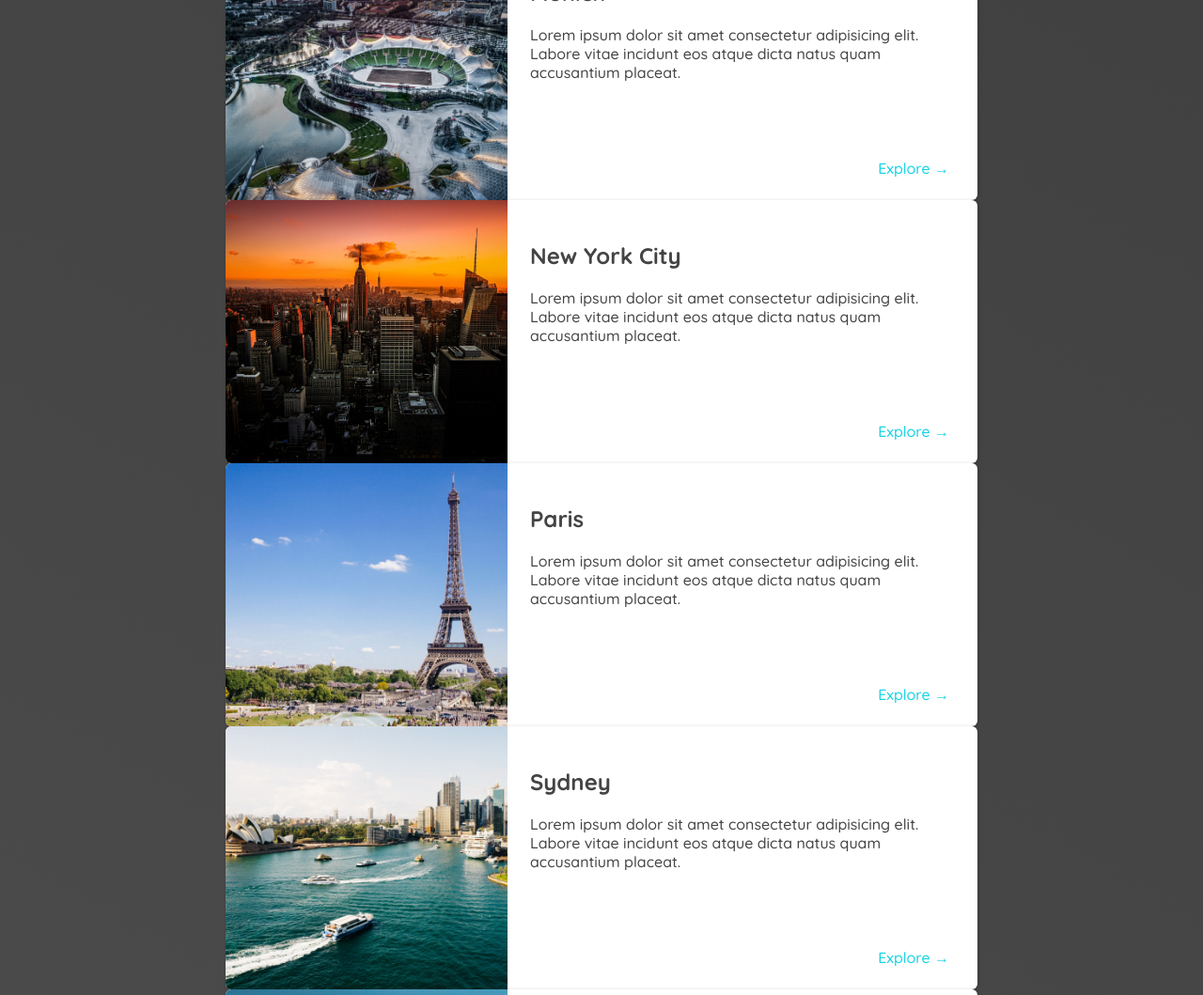
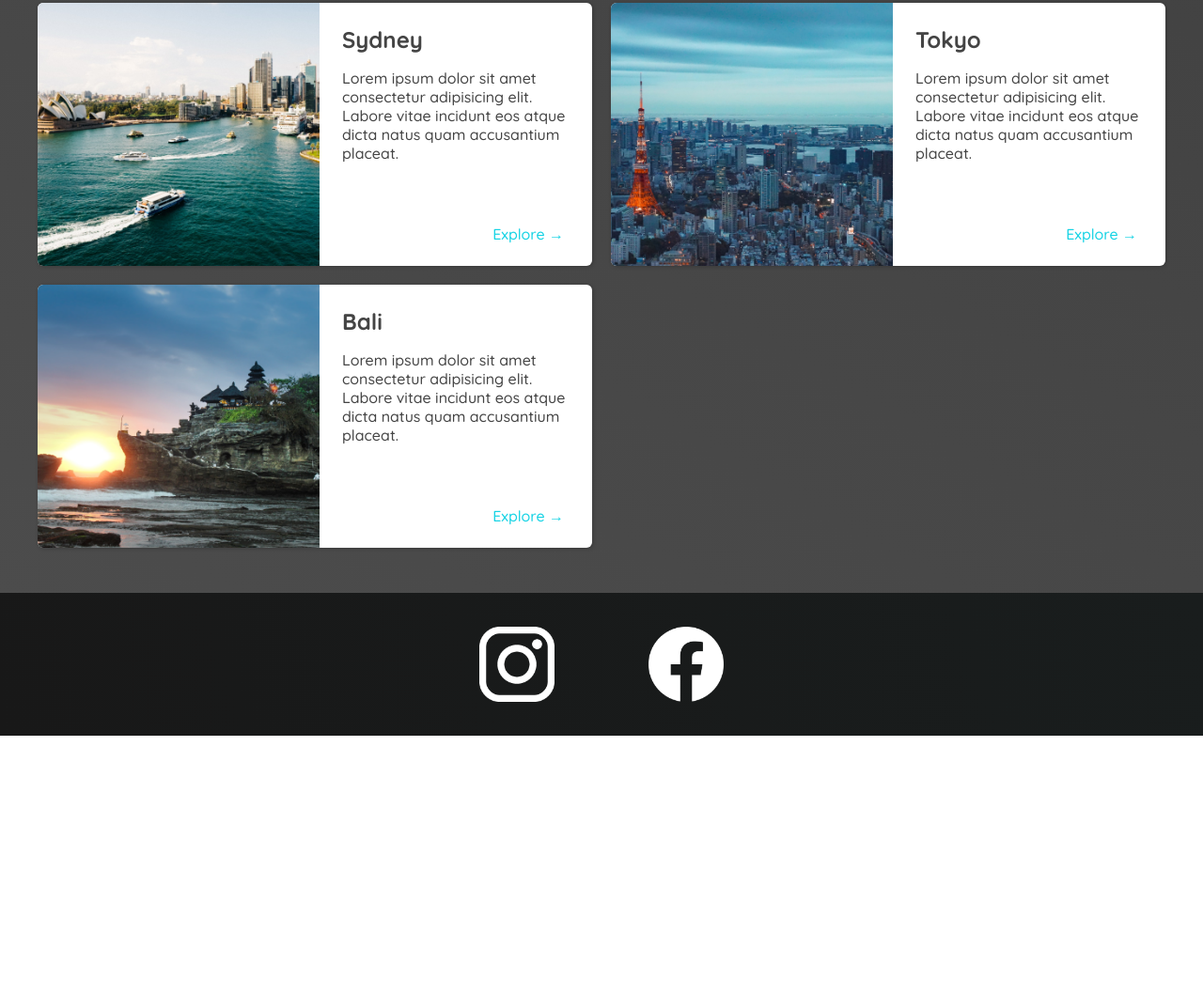
Before and after one commit to MBWebDevelopers/100-days-of-code, a plain HTML site: page places.html in a window 1280 px wide. Shown: the part 1296-2355 px from the top of the page at 94% size. After the commit the page ends 2079 px from the top, so only its background shows below. Drawn offline with Linux system fonts and the light colour scheme.

Commit message:
finished styling the places page and updated the nav

```diff
--- a/places.html
+++ b/places.html
@@ -185,6 +185,21 @@
           </div>
         </li>
       </ul>
-    </footer>
+      </main>
+      <footer>
+        <ul>
+          <li>
+            <a href="https://www.instagram.com"
+              ><img src="./images/icons/insta.png" alt="instergram logo"
+            /></a>
+          </li>
+          <li>
+            <a href="https://www.facebook.com"
+              ><img src="./images/icons/facebook.png" alt="facebook logo"
+            /></a>
+          </li>
+        </ul>
+
+      </footer>
   </body>
 </html>
--- a/styles/places.css
+++ b/styles/places.css
@@ -1,14 +1,29 @@
 /** @format */
-header {
-  position: static;
-}
+
 body {
   background: linear-gradient(30deg, rgb(77, 77, 77), rgb(58, 58, 58));
   color: rgb(68, 68, 68);
 }
+#page-logo a {
+  color: rgb(183, 230, 235);
+}
+header {
+  position: static;
+}
+header a {
+  color: rgb(183, 230, 235);
+}
+header nav a:hover {
+  background-color: rgb(183, 230, 235);
+  color: rgb(59, 59, 59);
+}
+
 main ul {
-  width: 800px;
-  margin: 0 auto;
+  width: 1200px;
+  margin: 0 auto 48px auto;
+  display: grid;
+  grid-template-columns: 1fr 1fr;
+  gap: 20px 20px;
 }
 main li {
   display: flex;
@@ -17,6 +32,10 @@ main li {
   border-radius: 6px;
   overflow: hidden;
 }
+main li:nth-of-type(3) {
+  grid-column: 1 / span 2;
+}
+
 main li img {
   width: 300px;
   height: 280px;
@@ -27,6 +46,9 @@ main li img {
   display: flex;
   flex-direction: column;
   justify-content: space-between;
+}
+.item-content h2 {
+  margin: 0;
 }
 
 .actions {
--- a/styles/shared.css
+++ b/styles/shared.css
@@ -28,7 +28,7 @@ header a {
   text-shadow: 1px 1px 2px rgba(0, 0, 0, 0.2);
   border-radius: 6px;
 }
-header a:hover {
+header nav a:hover {
   color: rgb(77, 77, 77);
   background-color: rgb(255, 251, 0);
 }
```
